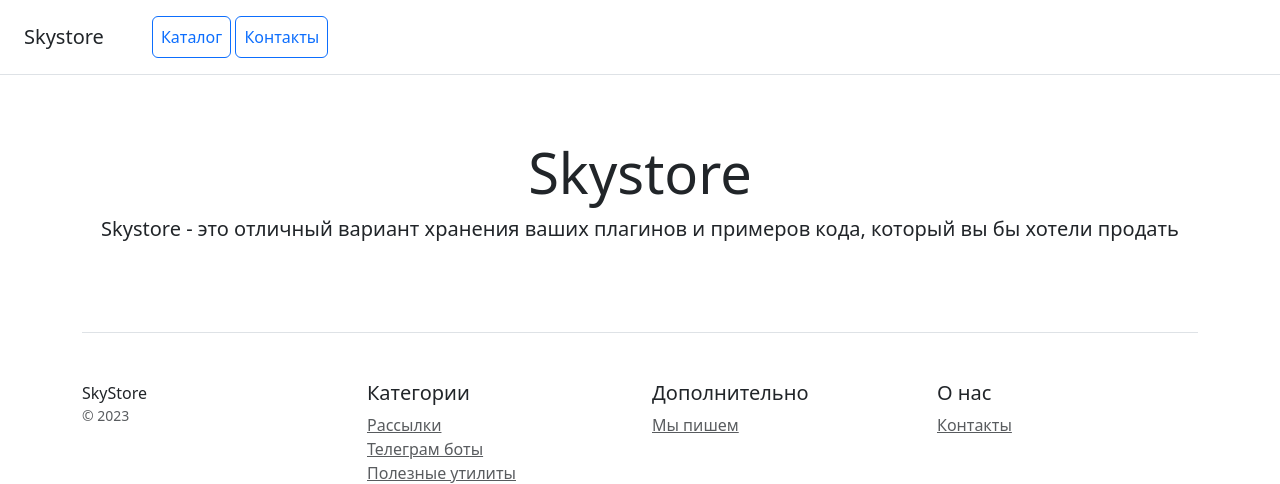
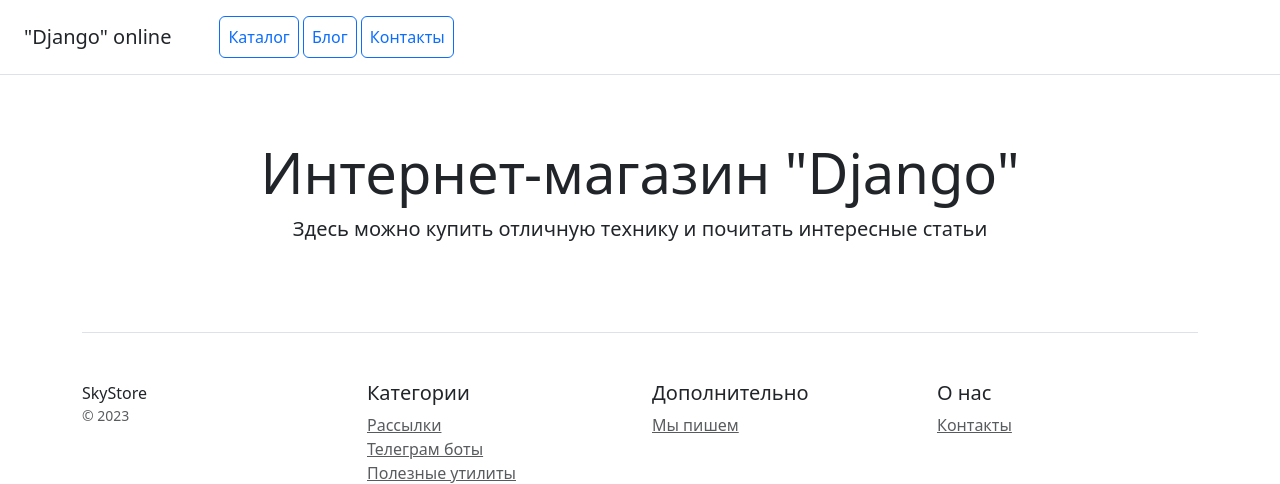
Before and after one commit to Vadimko4/Django-Online-Store, a Django app: page /blog/ in a window 1280 px wide. Shown: the top 484 px of the page. Run offline with Django 5.2, Linux system fonts and the light colour scheme; data that the repository does not hold is empty; some libraries are stand-ins or nearby versions.

Commit message:
update article_detail, base, inc_menu

```diff
--- a/blog/views.py
+++ b/blog/views.py
@@ -8,9 +8,9 @@ from blog.models import Article
 class ArticleListView(ListView):
     model = Article
 
-    # def get_queryset(self):
-    #     queryset = super().get_queryset()
-    #     return queryset.filter(published=True)
+    def get_queryset(self):
+        queryset = super().get_queryset()
+        return queryset.filter(published=True)
 
 
 class ArticleDetailView(DetailView):
--- a/catalog/templates/catalog/base.html
+++ b/catalog/templates/catalog/base.html
@@ -11,9 +11,8 @@
 <body>
 {% include 'catalog/includes/inc_menu.html' %}
 <div class="pricing-header px-3 py-3 pt-md-5 pb-md-4 mx-auto text-center">
-    <h1 class="display-4">Skystore</h1>
-    <p class="lead">Skystore - это отличный вариант хранения ваших плагинов и примеров кода, который вы бы хотели
-        продать</p>
+    <h1 class="display-4">Интернет-магазин "Django"</h1>
+    <p class="lead">Здесь можно купить отличную технику и почитать интересные статьи</p>
 </div>
 
 <div class="container">
--- a/catalog/templates/catalog/includes/inc_menu.html
+++ b/catalog/templates/catalog/includes/inc_menu.html
@@ -1,7 +1,8 @@
 <div class="d-flex flex-column flex-md-row align-items-center p-3 px-md-4 mb-3 bg-white border-bottom box-shadow">
-    <h5 class="my-0 mr-md-auto font-weight-normal">Skystore</h5>
+    <h5 class="my-0 mr-md-auto font-weight-normal">"Django" online</h5>
     <nav class="ms-5">
         <a class="p-2 btn btn-outline-primary" href="/">Каталог</a>
+        <a class="p-2 btn btn-outline-primary" href="/blog/">Блог</a>
         <a class="p-2 btn btn-outline-primary" href="/contacts/">Контакты</a>
     </nav>
 </div>
```
Also changed, not shown: blog/templates/blog/article_detail.html (added, +22 -0 lines), blog/migrations/0002_article_delete_blog_record.py (added), blog/templates/blog/article_form.html (added).
